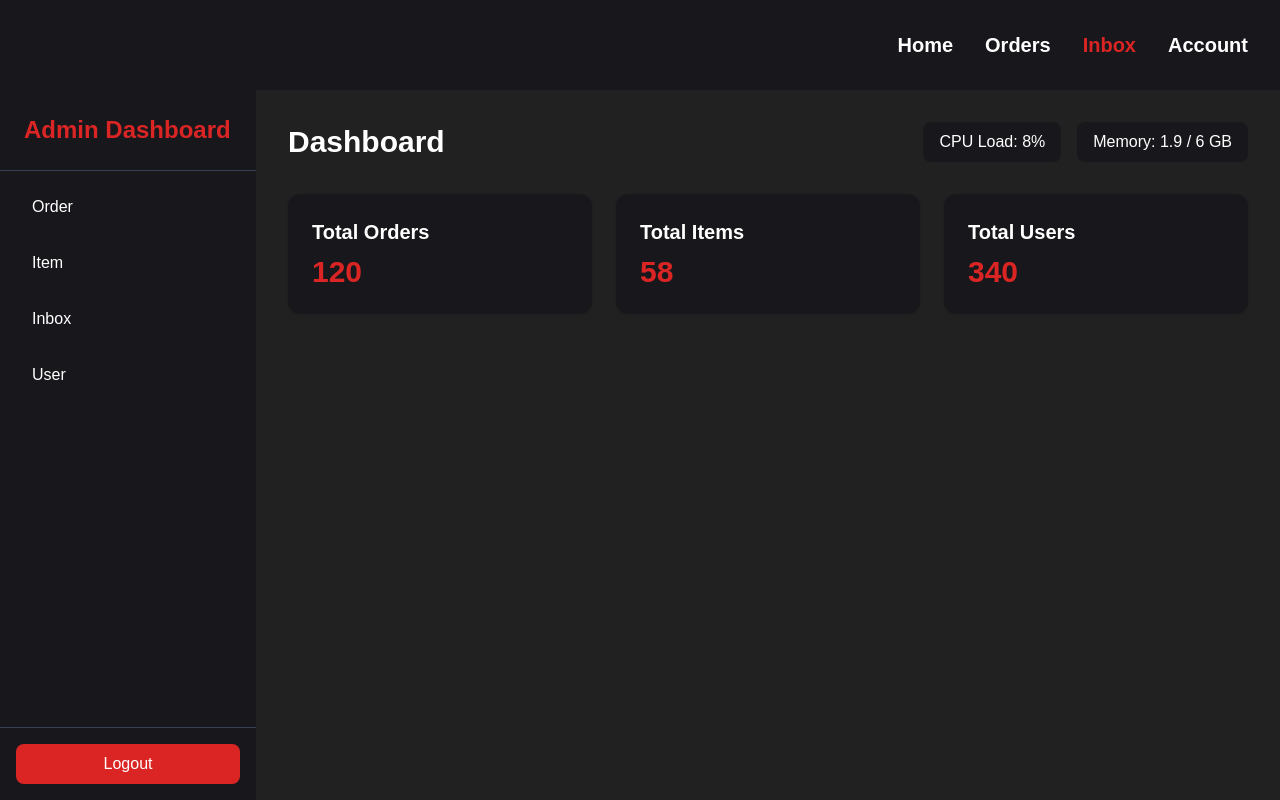
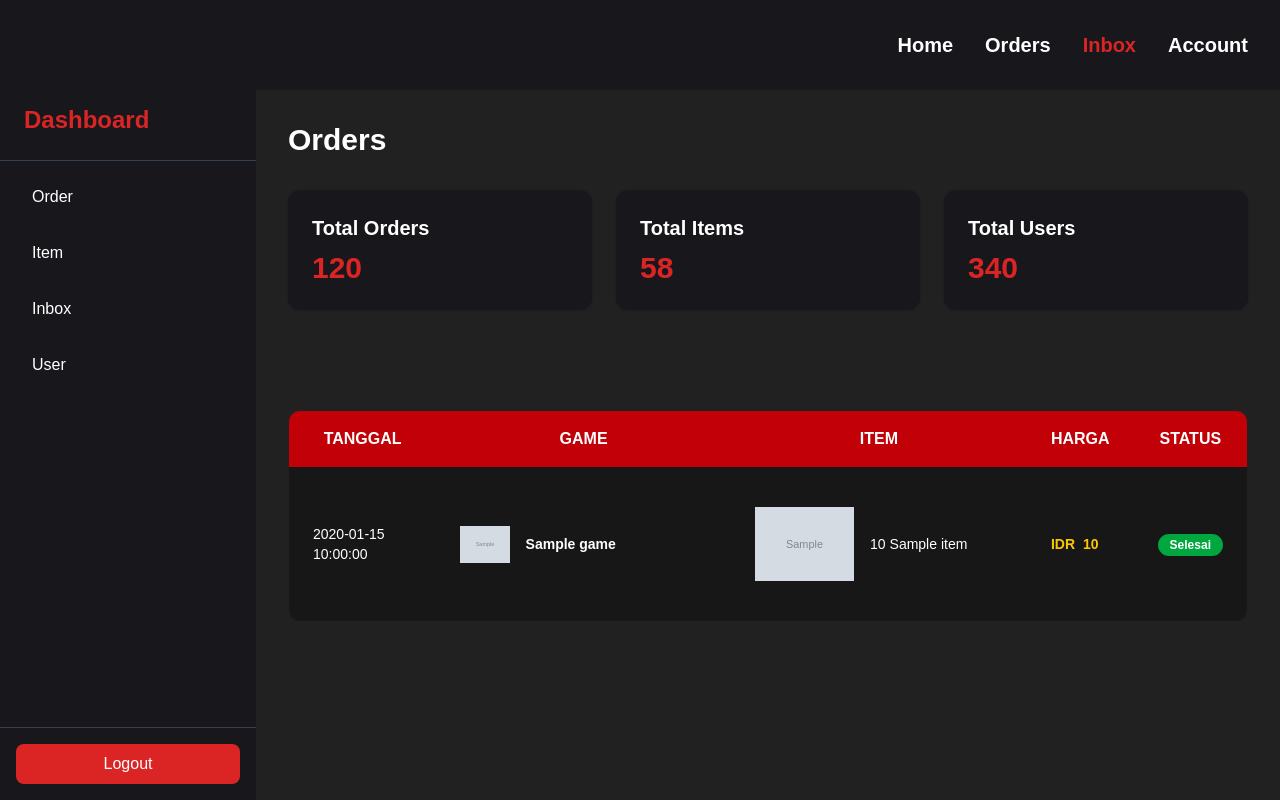
Before and after one commit to ArselAdy283/EMYU-STORE, a PHP site: page /admin.php?page=order in a window 1280 px wide. Run offline with PHP 8.4, Linux system fonts and the light colour scheme; the visitor is signed in with stand-in values (Sample User, id 1); tables that the repository leaves empty or names only in its code hold one stand-in row (values such as "Sample post"); grey boxes marked "Sample" are stand-in pictures; some web fonts are replaced.

Commit message:
menambahkan admin dashboard dan merapikannya

```diff
--- a/src/account.php
+++ b/src/account.php
@@ -42,9 +42,9 @@ if (!isset($_SESSION['username'])) {
 
             <div class="mt-8 w-full max-w-2xl bg-red-800/70 rounded-2xl p-8 shadow-2xl">
                 <div class="grid grid-cols-3 gap-6 text-white text-center">
-                    <a href="order.php" class="flex flex-col items-center gap-3 transform transition duration-300 hover:scale-110">
+                    <a href="orders.php" class="flex flex-col items-center gap-3 transform transition duration-300 hover:scale-110">
                         <img src="assets/tray.svg" alt="history" class="w-14 h-14 invert">
-                        <div class="mt-1 text-lg">Order</div>
+                        <div class="mt-1 text-lg">Orders</div>
                     </a>
 
                     <button onclick="document.getElementById('settingPopup').classList.remove('hidden')"
@@ -60,7 +60,7 @@ if (!isset($_SESSION['username'])) {
 
                     <?php if ($_SESSION['role'] === 'admin'): ?>
                         <div class="flex justify-start mt-2 translate-x-[68px]">
-                            <a href="admin.php?page=order" class="flex flex-col items-center transform transition duration-300 hover:scale-110">
+                            <a href="admin.php" class="flex flex-col items-center transform transition duration-300 hover:scale-110">
                                 <img src="assets/code.svg" alt="admin" class="w-14 h-14 invert">
                                 <div class="mt-1 text-lg">Admin</div>
                             </a>
--- a/src/admin.php
+++ b/src/admin.php
@@ -1,3 +1,13 @@
+<?php
+session_start();
+include 'koneksi.php';
+
+if (!isset($_SESSION['id_user'])) {
+    header('Location: login.php');
+    exit;
+}
+?>
+
 <!DOCTYPE html>
 <html lang="en">
 
@@ -59,9 +69,9 @@
   <div class="flex">
 
     <!-- SIDEBAR -->
-    <aside class="w-64 bg-[color:#18181c] h-[calc(100vh-90px)] sticky top-[80px] flex flex-col">
+    <aside class="fixed left-0 top-[80px] w-64 bg-[color:#18181c] h-[calc(100vh-80px)] flex flex-col">
       <div class="p-6 text-2xl font-bold text-[#db2525] border-b border-gray-700">
-        Admin Dashboard
+        <a href="admin.php">Dashboard</a>
       </div>
       <nav class="flex-1 p-4 space-y-4">
         <a href="admin.php?page=order" class="block py-2 px-4 rounded-lg hover:bg-[#db2525] hover:text-white transition">Order</a>
@@ -70,23 +80,22 @@
         <a href="admin.php?page=user" class="block py-2 px-4 rounded-lg hover:bg-[#db2525] hover:text-white transition">User</a>
       </nav>
       <div class="p-4 border-t border-gray-700">
-        <button class="w-full py-2 bg-[#db2525] rounded-lg hover:bg-red-700 transition">
+        <button class="w-full py-2 bg-[#db2525] rounded-lg hover:bg-red-700 transition" onclick="window.location.href='logout.php'">
           Logout
         </button>
       </div>
     </aside>
 
     <!-- MAIN CONTENT -->
-    <main class="flex-1 p-8">
+    <main class="flex-1 p-8 ml-64">
+      <?php
+      $page = $_GET['page'] ?? 'dashboard'; ?>
+
+      <?php if ($page === 'order'): ?>
         <header class="flex justify-between items-center mb-8">
-        <h1 class="text-3xl font-bold">Dashboard</h1>
-        <div class="flex space-x-4">
-          <div class="px-4 py-2 bg-[#18181c] rounded-lg">CPU Load: 8%</div>
-          <div class="px-4 py-2 bg-[#18181c] rounded-lg">Memory: 1.9 / 6 GB</div>
-        </div>
+          <h1 class="text-3xl font-bold">Orders</h1>
         </header>
 
-      <!-- Example Content -->
         <section class="grid grid-cols-3 gap-6">
           <div class="bg-[#18181c] rounded-xl shadow p-6">
             <h2 class="text-xl font-semibold mb-2">Total Orders</h2>
@@ -101,6 +110,95 @@
             <p class="text-3xl font-bold text-[#db2525]">340</p>
           </div>
         </section>
+
+        <?php
+
+        $id_user = $_SESSION['id_user'];
+
+        $stmt = $koneksi->prepare("
+        SELECT o.id_order, o.tanggal, o.status,
+        i.nama_item, i.jumlah_item, i.harga_item, i.icon_item,
+        g.nama_game, g.icon_game
+        FROM orders o
+        JOIN items i ON o.id_item = i.id_item
+        JOIN games g ON i.id_game = g.id_game
+        WHERE o.id_user = ?
+        ORDER BY o.tanggal DESC
+        ");
+        $stmt->bind_param("i", $id_user);
+        $stmt->execute();
+        $result = $stmt->get_result();
+
+        ?>
+
+        <table class="w-full text-sm text-left text-white border border-yellow-500 rounded-xl overflow-hidden translate-y-[100px]">
+          <thead class="bg-red-700 text-white text-center uppercase text-base">
+            <tr>
+              <th class="px-6 py-4">Tanggal</th>
+              <th class="px-6 py-4">Game</th>
+              <th class="px-6 py-4">Item</th>
+              <th class="px-6 py-4">Harga</th>
+              <th class="px-6 py-4">Status</th>
+            </tr>
+          </thead>
+          <tbody>
+            <?php while ($row = $result->fetch_assoc()): ?>
+              <tr class="odd:bg-[color:#171717] even:bg-[color:#333333] hover:bg-red-600/60 transition">
+                <td class="px-6 py-10"><?= $row['tanggal']; ?></td>
+                <td class="px-6 py-10 font-semibold">
+                  <div class="flex items-center gap-4">
+                    <img src="assets/<?= $row['icon_game']; ?> " alt="<?= $row['nama_game']; ?>" class="w-[20%] h-[20%]">
+                    <?= $row['nama_game']; ?>
+                  </div>
+                </td>
+                <td class="px-6 py-10">
+                  <div class="flex items-center gap-4">
+                    <img src="assets/<?= $row['icon_item']; ?>" alt="<?= $row['nama_game']; ?>" class="w-[40%] h-[40%]">
+                    <?= $row['jumlah_item']; ?>
+                    <?= $row['nama_item']; ?>
+                  </div>
+                </td>
+                <td class="px-6 py-10 text-yellow-400 font-bold">
+                  <div class="flex gap-2">
+                    <span>IDR</span>
+                    <span><?= number_format($row['harga_item']) ?></span>
+                  </div>
+                </td>
+                <td class="px-6 py-10">
+                  <?php if ($row['status'] === 'Selesai'): ?>
+                    <span class="bg-green-600 text-white px-3 py-1 rounded-full text-xs font-bold">Selesai</span>
+                  <?php elseif ($row['status'] === 'Pending'): ?>
+                    <span class="bg-yellow-500 text-black px-3 py-1 rounded-full text-xs font-bold">Pending</span>
+                  <?php else: ?>
+                    <span class="bg-red-600 text-white px-3 py-1 rounded-full text-xs font-bold"><?= $row['status'] ?></span>
+                  <?php endif; ?>
+                </td>
+              </tr>
+            <?php endwhile; ?>
+          </tbody>
+        </table>
+
+      <?php elseif ($page === 'item'): ?>
+        <h1 class='text-3xl font-bold mb-4'>📦 Item</h1>
+        <p>Manajemen item ada di sini...</p>
+
+      <?php elseif ($page === 'pengumuman'): ?>
+        <h1 class='text-3xl font-bold mb-4'>📢 Pengumuman</h1>
+        <p>Tulis dan kelola pengumuman di sini...</p>
+
+      <?php elseif ($page === 'inbox'): ?>
+        <h1 class='text-3xl font-bold mb-4'>💻 Inbox</h1>
+        <p>Kelola data user di sini...</p>
+
+      <?php elseif ($page === 'user'): ?>
+        <h1 class='text-3xl font-bold mb-4'>👤 User</h1>
+        <p>Kelola data user di sini...</p>
+
+      <?php else: ?>
+        <h1 class='text-3xl font-bold mb-4'>📊 Dashboard</h1>
+        <p>Selamat datang di Admin Dashboard.</p>
+      <?php endif ?>
+
     </main>
 
   </div>
--- a/src/output.css
+++ b/src/output.css
@@ -239,30 +239,15 @@
   .right-6 {
     right: calc(var(--spacing) * 6);
   }
+  .left-0 {
+    left: calc(var(--spacing) * 0);
+  }
   .z-50 {
     z-index: 50;
   }
-  .col-1 {
-    grid-column: 1;
-  }
-  .col-2 {
-    grid-column: 2;
-  }
-  .col-3 {
-    grid-column: 3;
-  }
   .col-span-2 {
     grid-column: span 2 / span 2;
   }
-  .row-1 {
-    grid-row: 1;
-  }
-  .row-2 {
-    grid-row: 2;
-  }
-  .row-3 {
-    grid-row: 3;
-  }
   .mx-6 {
     margin-inline: calc(var(--spacing) * 6);
   }
@@ -317,6 +302,9 @@
   .mb-\[25px\] {
     margin-bottom: 25px;
   }
+  .ml-64 {
+    margin-left: calc(var(--spacing) * 64);
+  }
   .block {
     display: block;
   }
@@ -581,6 +557,10 @@
   }
   .translate-y-\[56px\] {
     --tw-translate-y: 56px;
+    translate: var(--tw-translate-x) var(--tw-translate-y);
+  }
+  .translate-y-\[100px\] {
+    --tw-translate-y: 100px;
     translate: var(--tw-translate-x) var(--tw-translate-y);
   }
   .scale-x-\[-1\] {
--- a/src/proses_pembayaran.php
+++ b/src/proses_pembayaran.php
@@ -20,7 +20,7 @@ $stmt = $koneksi->prepare("INSERT INTO orders (id_user, id_item, status) VALUES
 $stmt->bind_param("ii", $id_user, $id_item);
 
 if ($stmt->execute()) {
-    header("Location: orders_user.php");
+    header("Location: orders.php");
     exit;
 } else {
     echo "Gagal menyimpan order: " . $stmt->error;
```
Also changed, not shown: other parts of src/output.css (+7 -36 lines). Lines whose indentation alone changed are shown as unchanged.
